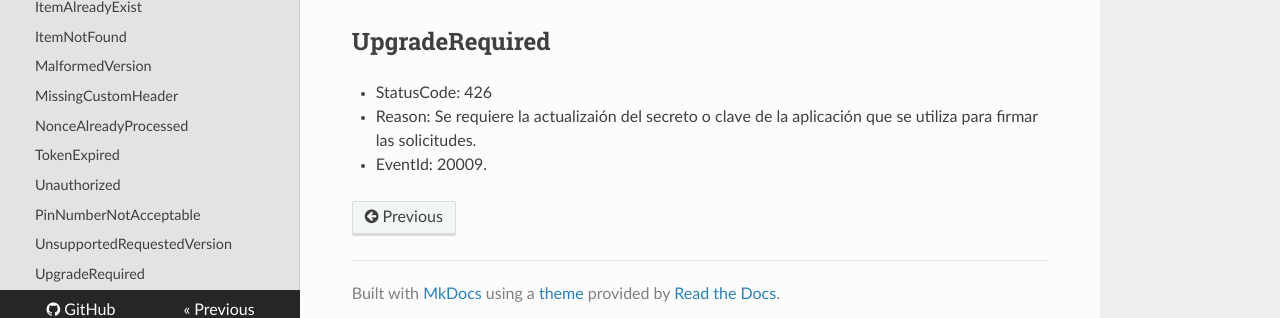
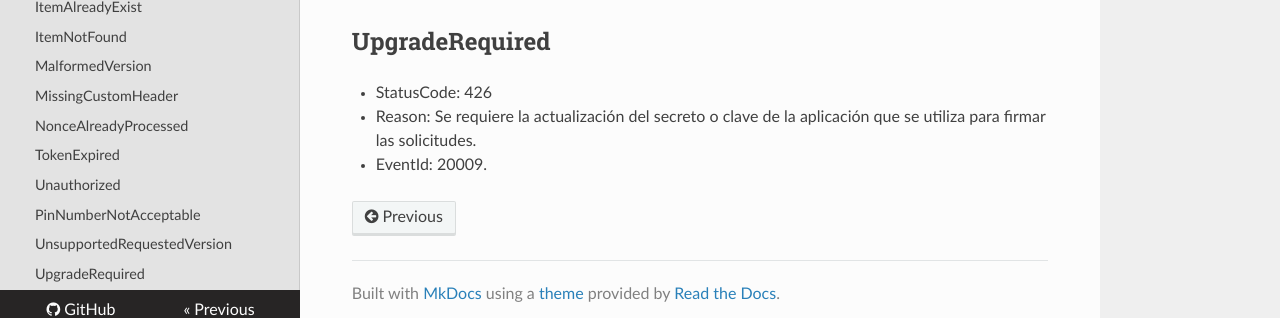
Before and after one commit to menchi2000/Aspen, an MkDocs documentation site: the page built from docs/Responses.md, in a window 1280 px wide and 900 px high, scrolled down 4072 px. Shown: the part 570-888 px from the top of the window. Built offline with MkDocs 1.6.1, drawn with Linux system fonts in a browser that asks for light colours; nearby versions of some CDN libraries; old or Windows-style settings are respelled for this version of MkDocs.

Commit message:
Update Responses.md

```diff
--- a/docs/Responses.md
+++ b/docs/Responses.md
@@ -149,5 +149,5 @@ La cabecera personalizada de respuesta `X-PRO-Response-Help` puede contener algu
 ## UpgradeRequired
 
 - StatusCode: 426
-- Reason: Se requiere la actualizaión del secreto o clave de la aplicación que se utiliza para firmar las solicitudes.
+- Reason: Se requiere la actualización del secreto o clave de la aplicación que se utiliza para firmar las solicitudes.
 - EventId: 20009.
```
